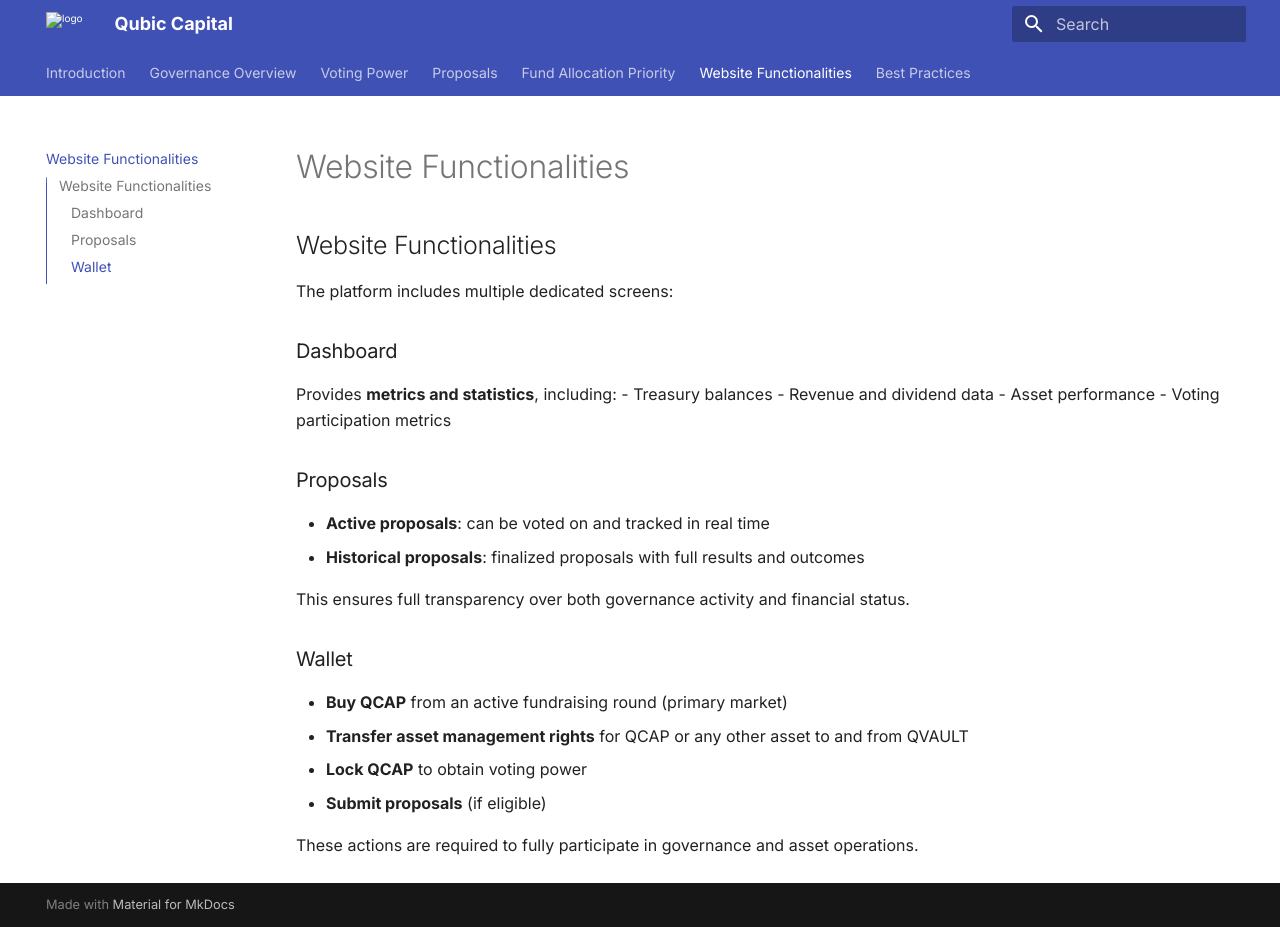
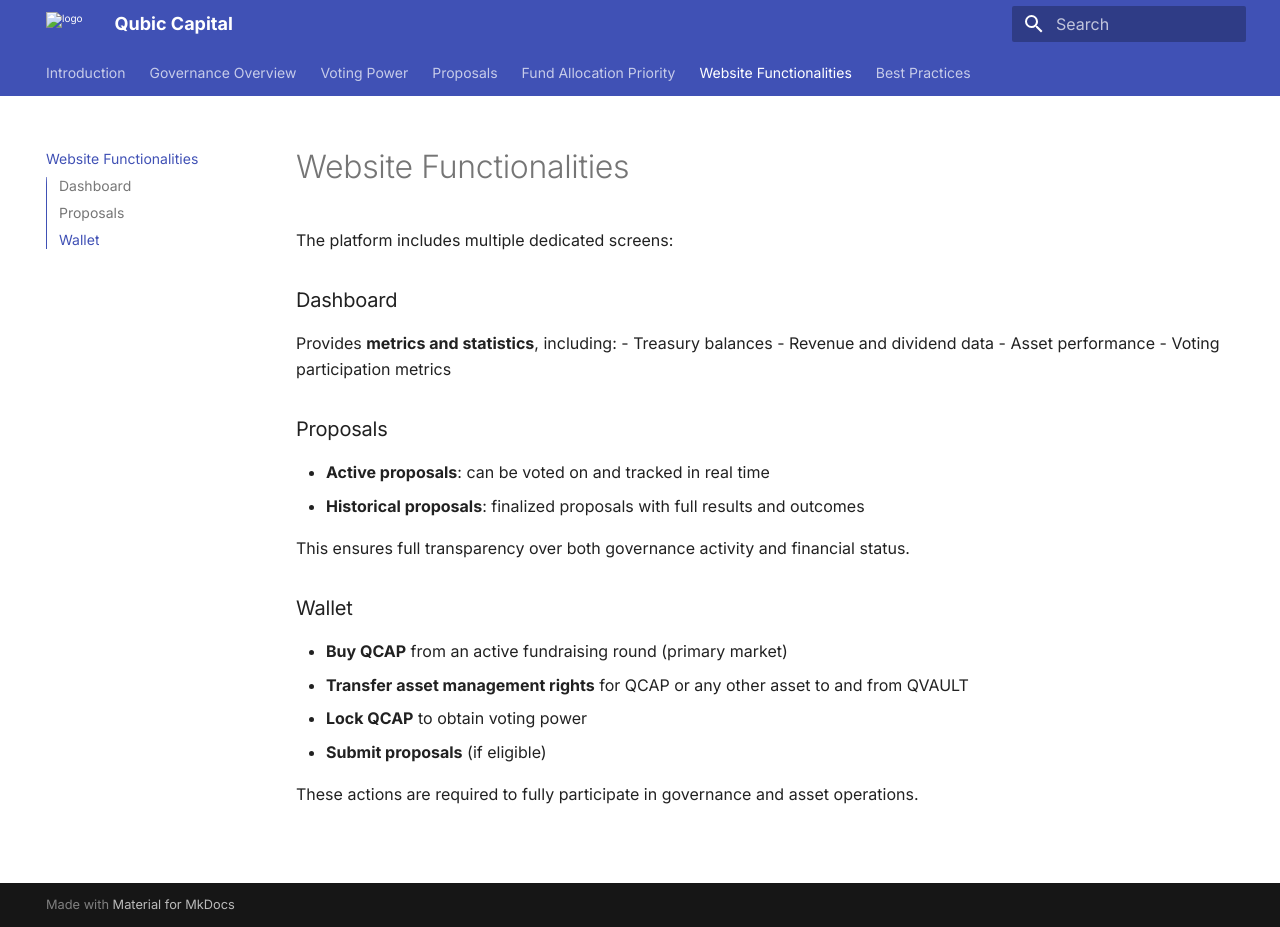
Before and after one commit to HermanToothrot10/qubic-capital-manual, an MkDocs documentation site: the page built from docs/website-features.md, in a window 1280 px wide and 927 px high. Built offline with MkDocs 1.6.1 and Material for MkDocs 9.7.7, drawn with Linux system fonts in a browser that asks for light colours.

Commit message:
Update website-features.md

```diff
--- a/docs/website-features.md
+++ b/docs/website-features.md
@@ -1,5 +1,3 @@
-## Website Functionalities
-
 The platform includes multiple dedicated screens:
 
 ### Dashboard
```
